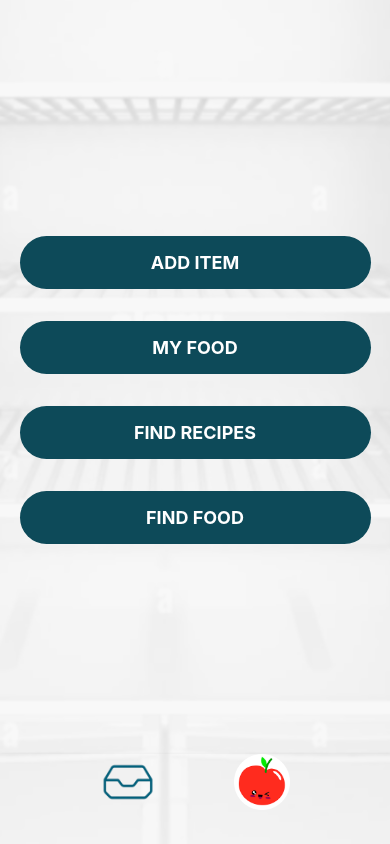
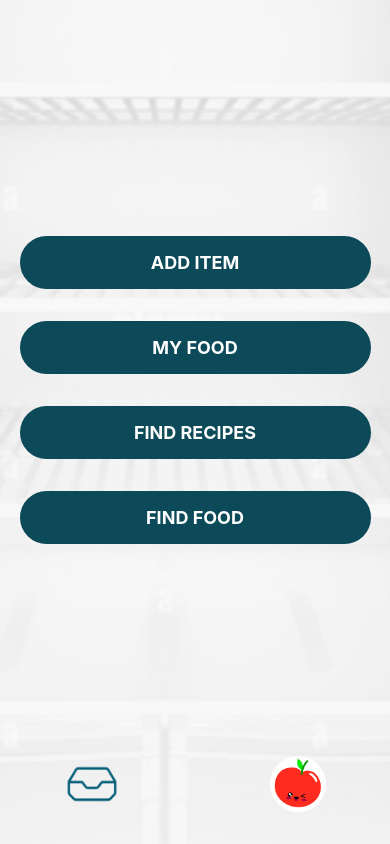
Before and after one commit to kwiatek-ctrl/Fridge-Friends, a React Native app: screen /Home in a window 390 px wide. Built offline with nearby package versions, Linux system fonts and the light colour scheme.

Commit message:
removed grey bar from side of home again (#52)

```diff
--- a/pages/HomeScreen.tsx
+++ b/pages/HomeScreen.tsx
@@ -1,57 +1,26 @@
-import { View, Image, SafeAreaView, Pressable } from 'react-native';
+ import { View, Image, SafeAreaView, Pressable } from 'react-native';
 import { ShelfButton } from 'components/ShelfButton';
 
 export function HomeScreen({ navigation }) {
   return (
-    <SafeAreaView style={{ flex: 1, backgroundColor: 'white', position: 'relative' }}>
+    <SafeAreaView className="flex-1 bg-white relative">
       {/* Fridge shelves background */}
       <Image
         source={require('../assets/fridge-shelves.png')}
-        style={{
-          position: 'absolute',
-          top: 0,
-          left: 0,
-          right: 0,
-          bottom: 0,
-          width: '100%',
-          height: '100%',
-          zIndex: -2,
-          opacity: 0.25,
-        }}
+        className="absolute top-0 left-0 right-0 bottom-0 w-full h-full opacity-25 z-[-10]"
         resizeMode="cover"
       />
 
       {/* Main content */}
-      <View style={{ flex: 1, width: '100%', justifyContent: 'center' }}>
-        <View style={{ alignItems: 'center', width: '100%', paddingTop: 48, paddingBottom: 112 }}>
-         <ShelfButton label="ADD ITEM" onPress={() => navigation.navigate('AddItem')} />
-          <ShelfButton label="MY FOOD"onPress={() => navigation.navigate('Inventory')}/>
-          <ShelfButton label="FIND RECIPES" onPress={() => navigation.navigate('RecipeFilter')} />
-          <ShelfButton label="FIND FOOD" onPress={() => navigation.navigate('FindFood')} />
-        </View>
+      <View className="flex-1 w-full justify-center items-center pt-12 pb-28">
+        <ShelfButton label="ADD ITEM" onPress={() => navigation.navigate('AddItem')} />
+        <ShelfButton label="MY FOOD" onPress={() => navigation.navigate('Inventory')} />
+        <ShelfButton label="FIND RECIPES" onPress={() => navigation.navigate('RecipeFilter')} />
+        <ShelfButton label="FIND FOOD" onPress={() => navigation.navigate('FindFood')} />
       </View>
 
       {/* Bottom nav */}
-      <View
-        style={{
-          position: 'absolute',
-          left: 0,
-          right: 0,
-          bottom: 0,
-          flexDirection: 'row',
-          justifyContent: 'space-between',
-          alignItems: 'center',
-          width: '100%',
-          paddingHorizontal: 100,
-          paddingBottom: 34,
-          zIndex: 10,
-          shadowColor: '#000',
-          shadowOffset: { width: 0, height: 2 },
-          shadowOpacity: 0.2,
-          shadowRadius: 4,
-         elevation: 5,
-        }}
-      >
+      <View className="absolute bottom-0 left-0 right-0 flex-row justify-between items-center px-16 pb-8 z-10 shadow-md">
         <Image
           source={require('../assets/inbox-icon.png')}
           style={{ width: 56, height: 56 }}
```
